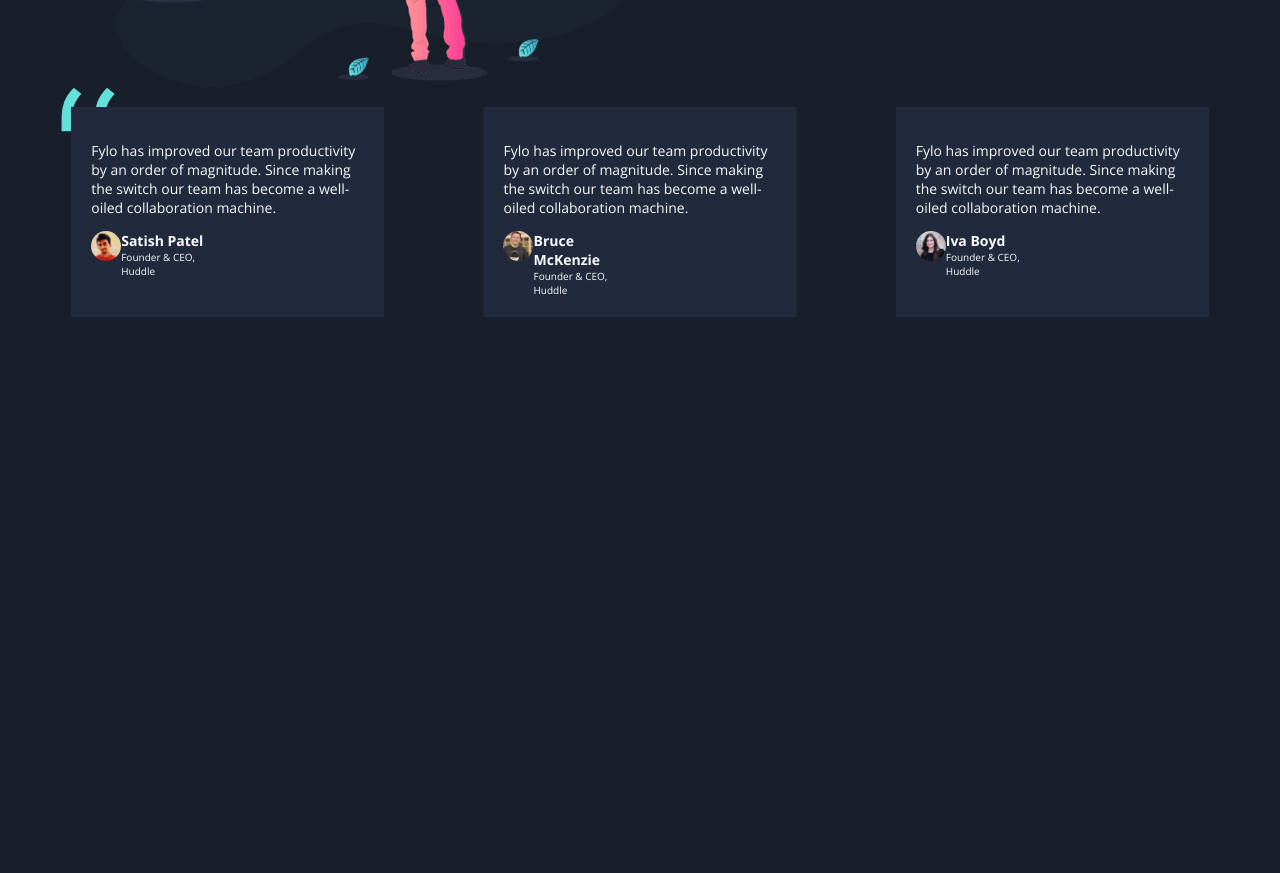
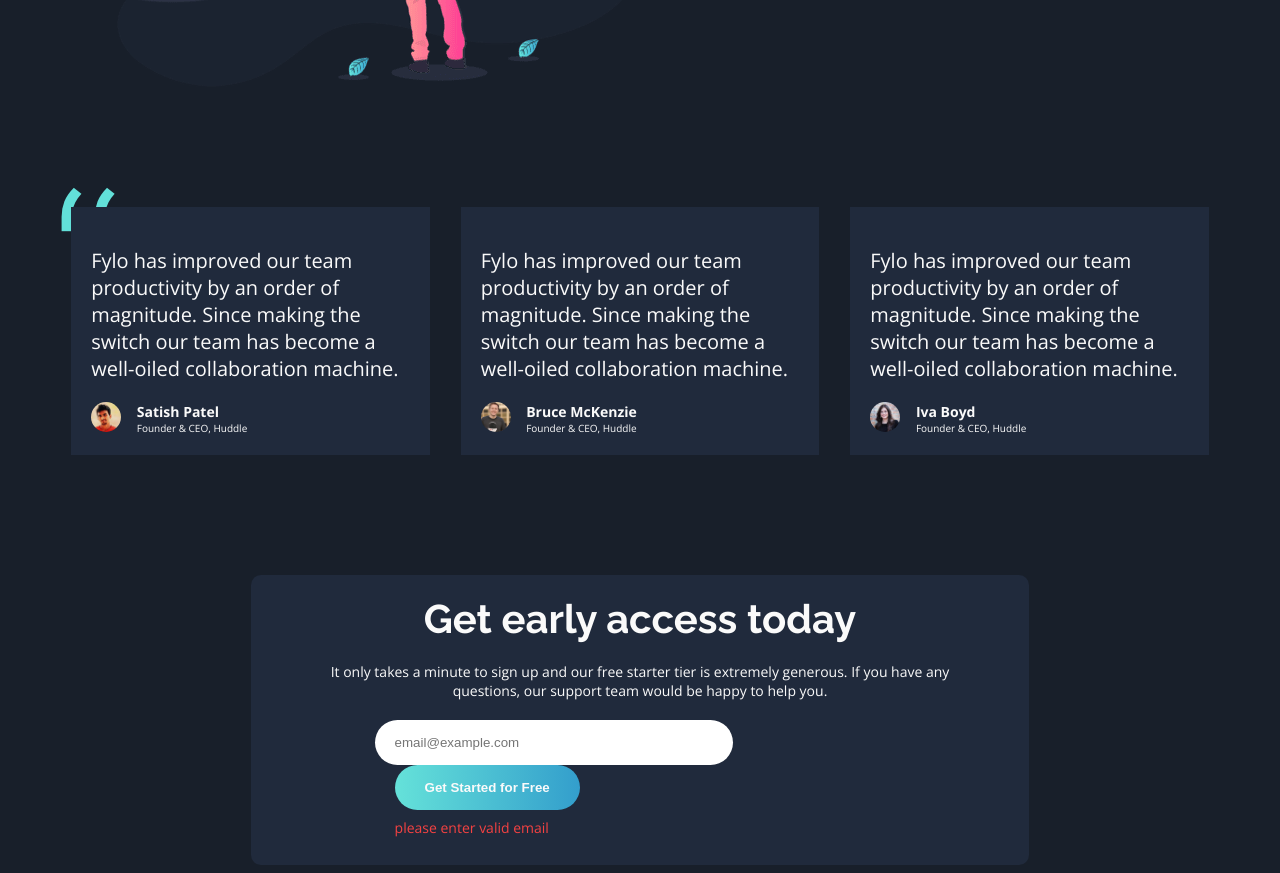
Before and after one commit to subhan-sd/fylo-dark, a plain HTML site: page index.html in a window 1280 px wide. Shown: the part 2028-2901 px from the top of the page. Before the commit the page ends 2373 px from the top, so only its background shows below. Drawn offline with nearby package versions, Linux system fonts and the light colour scheme.

Commit message:
penambahan validation

```diff
--- a/index.html
+++ b/index.html
@@ -140,5 +140,19 @@
     </div>
   </div>
 
+  <!-- Email Section -->
+  <div class="email">
+    <div class="hight">Get early access today</div>
+    <div class="detail">It only takes a minute to sign up and our free starter tier is extremely generous. If you have any <br>
+      questions, our support team would be happy to help you.</div>
+    <div class="validasi">
+      <form action="">
+        <input type="email" name="" id="" placeholder="email@example.com">
+        <button type="submit">Get Started for Free</button>
+      </form>
+      <div class="error">please enter valid email</div>
+    </div>
+  </div>
+
 </body>
 </html>
--- a/style.css
+++ b/style.css
@@ -167,6 +167,7 @@ hr:hover{
     width: 90%;
     margin: auto;
     padding: 20px 20px;
+    margin-top: 100px;
 }
 
 .qoute-bg{
@@ -177,8 +178,12 @@ hr:hover{
 
 .card1{
     padding: 20px;
-    width: 24%;
+    width: 28%;
     background-color: hsl(219, 30%, 18%);
+}
+
+.card1 p{
+    font-size: 20px;
 }
 
 .cards{
@@ -205,3 +210,57 @@ hr:hover{
     width: 30px;
     height: 30px;
 }
+
+/* Email Section */
+.email{
+    padding: 20px 10px;
+    background-color: hsl(219, 30%, 18%);
+    width: 60%;
+    margin: auto;
+    border-radius: 10px;
+    margin-top: 100px;
+}
+
+.email .hight{
+    margin-bottom:20px ;
+}
+
+.email .detail{
+    margin-bottom:20px ;
+    text-align: center;
+}
+
+.email input{
+    border-radius: 50px;
+    border: none;
+}
+
+.email .validasi{
+    width: 70%;
+    margin: auto;
+}
+
+.email form input{
+    width: 60%;
+    padding: 15px 20px;
+}
+
+.email form button{
+    font-weight: 700;
+    color: #fafafa;
+    background-image: linear-gradient( to right, hsl(176, 68%, 64%) , hsl(198, 60%, 50%));
+    border-radius: 30px;
+    border: none;
+    padding: 15px 30px;
+    margin-left:20px ;
+}
+
+.email form button:hover{
+    transition: 0.5s;
+    background-image: linear-gradient( to right, hsl(176, 68%, 64%) , hsl(176, 68%, 64%));
+}
+
+.email .error{
+    margin: 8px 20px;
+    color:#f54242 ;
+}
```
Also changed, not shown: guide.html (+3 -0 lines).
